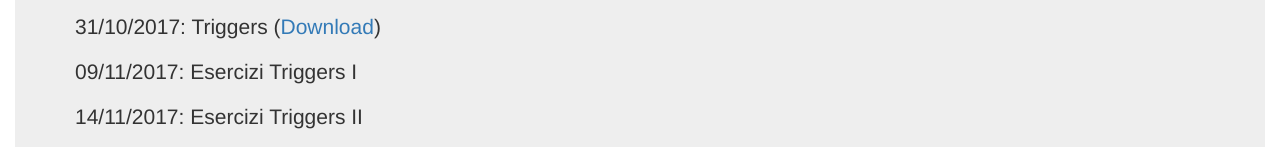
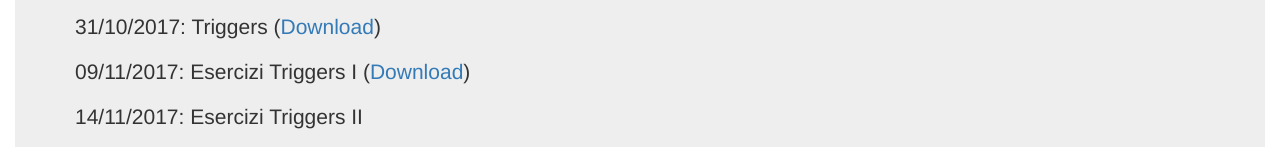
Before and after one commit to enricobacis/enricobacis.github.io, a plain HTML site: page bd2/index.html in a window 1280 px wide. Shown: the part 281-428 px from the top of the page. Drawn offline with nearby package versions, Linux system fonts and the light colour scheme.

Commit message:
BD2-Exe4-2017.pdf

```diff
--- a/bd2/index.html
+++ b/bd2/index.html
@@ -41,7 +41,7 @@
     <p>24/10/2017: Deadlock (<a href="BD2-Exe1-2017.pdf">Download</a>)</p>
     <p>26/10/2017: Affidabilità, Lock gerarchici (<a href="BD2-Exe2-2017.pdf">Download</a>)</p>
     <p>31/10/2017: Triggers (<a href="BD2-Exe3-2017.pdf">Download</a>)</p>
-    <p>09/11/2017: Esercizi Triggers I <!--(<a href="BD2-Exe4-2017.pdf">Download</a>)--></p>
+    <p>09/11/2017: Esercizi Triggers I (<a href="BD2-Exe4-2017.pdf">Download</a>)</p>
     <p>14/11/2017: Esercizi Triggers II <!--(<a href="BD2-Exe5-2017.pdf">Download</a>)--></p>
     <p>30/11/2017: Frammentazione + Progettazione Fisica <!--(<a href="BD2-Exe6-2017.pdf">Download</a>)--></p>
     <p>07/12/2017: Esercizi Progettazione Fisica <!--(<a href="BD2-Exe7-2017.pdf">Download</a>)--></p>
```
Also changed, not shown: 1 other file.
